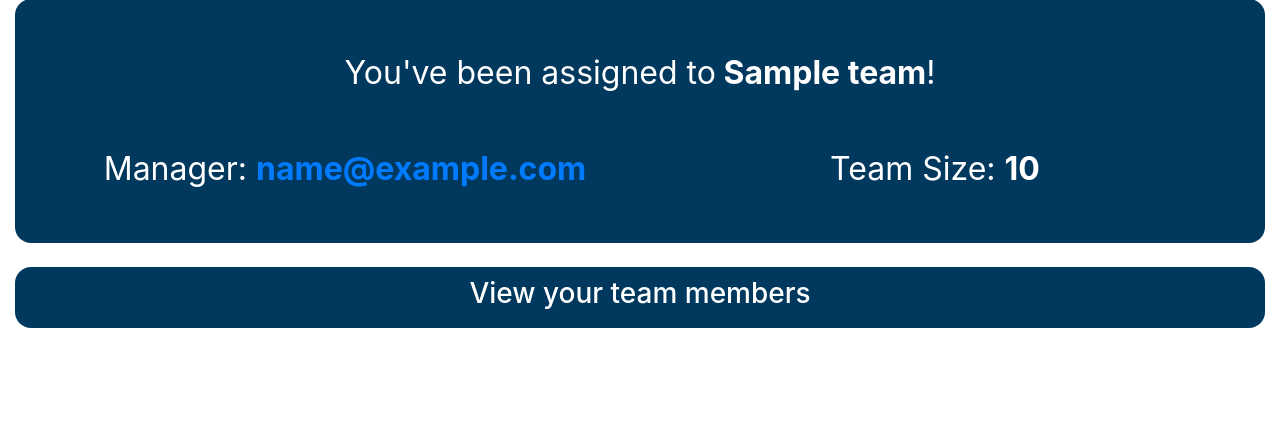
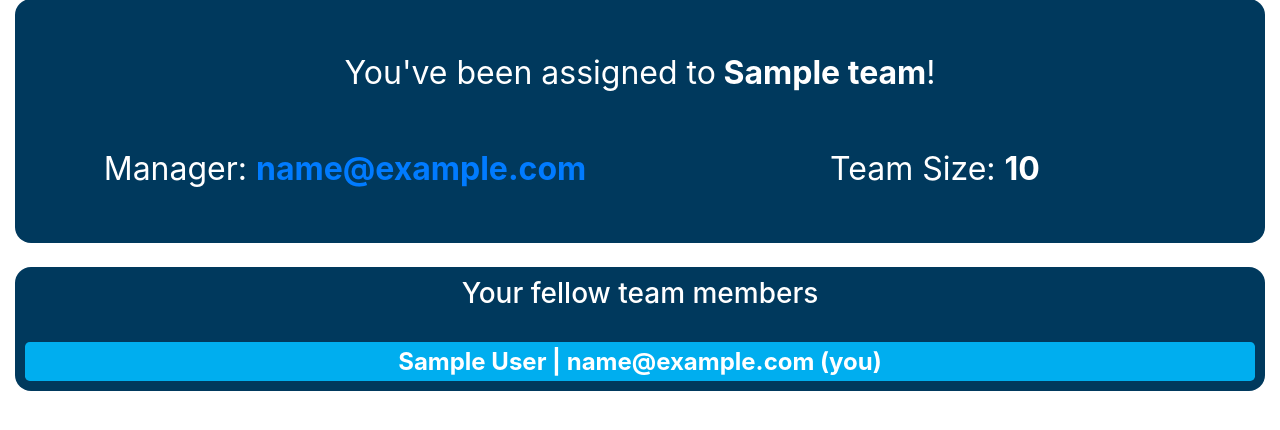
Before and after one commit to daniel-flynn-github/Barclays-Team-Graduate-Allocation-App, a Django app: page /allocation/graduate/result_page/ in a window 1280 px wide. Shown: the part 84-514 px from the top of the page. Run offline with Django 3.2, Linux system fonts and the light colour scheme; a user stored in the database is signed in; tables that the repository leaves empty hold one stand-in row (values such as "Sample post").

Commit message:
Automatically show the team members dropdown on graduate result page.

```diff
--- a/django-backend/templates/allocationapp/result_page.html
+++ b/django-backend/templates/allocationapp/result_page.html
@@ -33,10 +33,11 @@
                 <div class="panel-heading" role="tab" id="headingOne">
                     <h3 class="panel-title">
                         <a role="button" data-toggle="collapse" data-parent="#accordion" href="#collapseOne" aria-expanded="true" aria-controls="collapseOne" id="dropdown">
-                            View your team members</a>
+                            Your fellow team members
+                        </a>
                     </h3>
                 </div>
-                <div id="collapseOne" class="panel-collapse collapse in" role="tabpanel" aria-labelledby="headingOne">
+                <div id="collapseOne" class="panel-collapse collapse in show" role="tabpanel" aria-labelledby="headingOne">
                     <div class="panel-body">
                         {% if assigned_team_members %}
                             {% for team_member in assigned_team_members %}
```
